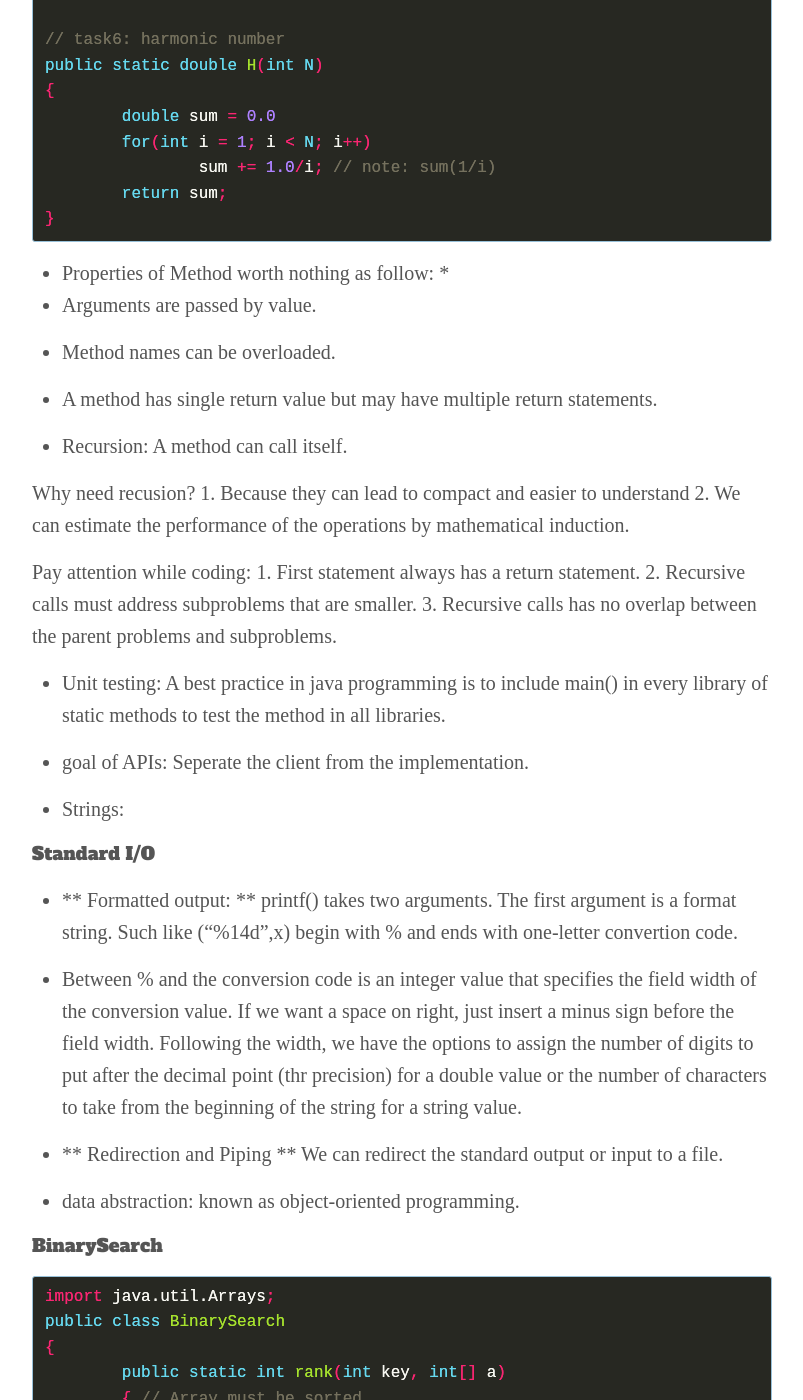
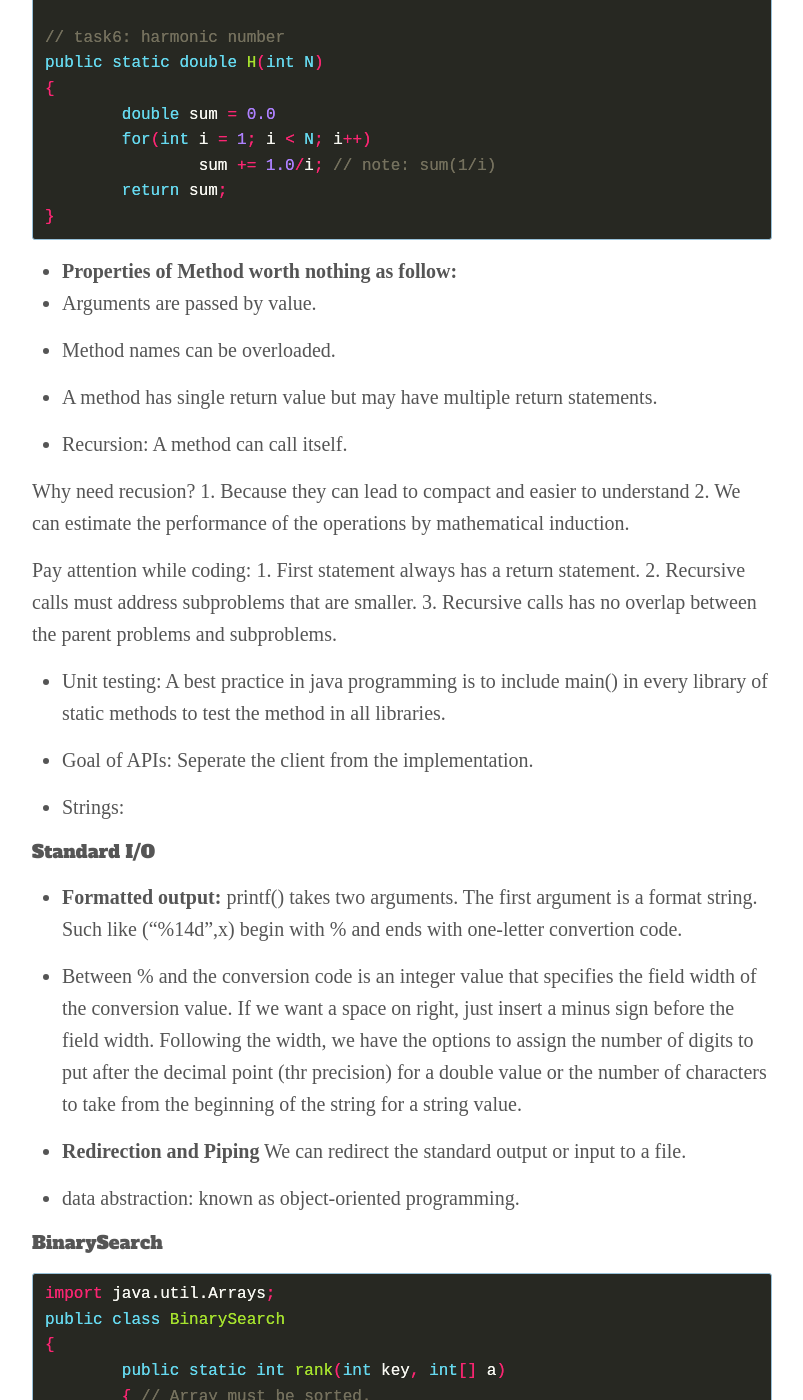
Before and after one commit to weina1117/weina1117.github.io, a Jekyll site: the page built from _posts/2016-11-20-algoritms4-chapter1.md, in a window 1280 px wide and 1400 px high, scrolled down 5727 px. Shown: the whole window, without its empty margins (238-1041 px from the left). Built offline with Jekyll 4.4.1, drawn with Linux system fonts in a browser that asks for light colours; some web fonts are replaced; comment, search, counter and statistics services are not loaded; some of the changed text lies outside the part shown.

Commit message:
revised format

````diff
--- a/_posts/2016-11-20-algoritms4-chapter1.md
+++ b/_posts/2016-11-20-algoritms4-chapter1.md
@@ -10,7 +10,7 @@ This chapter will cover these five main topics:
 
 - [1.1 Basic Programming Model](#11-basic-programming-model)
 - [1.2 Data Abstraction](#12-data-abstraction)
-- [1.3 Bags, Queues and Stacks](#13-bags,-queues-and-stacks)
+- [1.3 Bags, Queues and Stacks](#13-bags-queues-and-stacks)
 - [1.4 Analysis of Algorithms](#14-analysis-of-algorithms)
 - [1.5 Case Study: Union Find](#15-case-study-union-find)
 
@@ -28,6 +28,7 @@ A java program(class) is either a library of static methods(functions) or
 a data type definition.
 
 {% highlight sequence %}
+
 Java basic structure -> Primitive Data type
 					 -> Statements
 					 -> Arrays
@@ -36,6 +37,7 @@ Java basic structure -> Primitive Data type
 					 --> Static Method
 					 --> Data Abstraction
 					 --> Standard I/O
+
 {% endhighlight %}
 
 - [Primitive Data type](#primitive-data-type)
@@ -50,7 +52,7 @@ Java basic structure -> Primitive Data type
 - [Statement](#statement)
 - [Array](#array)
 - [Static Methods](#static-methods)
-- [Standard I/O](#standard-i/o)
+- [Standard I/O](#standard-io)
 - [BinarySearch](#binarysearch)
 
 |  type   |  set of values  |  operators     |      expression |    value |
@@ -81,7 +83,7 @@ Java basic structure -> Primitive Data type
 ##### Statement
 
 * Declaration: A declaration statement, java compiler checks for consistency.
-              Since java is a * strongly typed * language.
+              Since java is a **strongly typed** language.
 
 * Assignment: An assignment statement.
 
@@ -107,14 +109,13 @@ while(<boolean expression>)
 }
 {% endhighlight %}
 
-
 * Call and Return: Calls, and returns, relate to static methods.
 
 Simply to remember is:
 
 1. Initializing declaration
 
-2. ![Implicit Assignments]()
+2. Implicit Assignments
 
 2. Implicit Assignments
 
@@ -128,7 +129,7 @@ Simply to remember is:
 
 * stores a sequence of same type values, once we want to use one value of them,
   number and index them
-* To create a new array through the keyword * new * at the run time.
+* To create a new array through the keyword **new** at the run time.
 * Don't omit anyone step!!
   Following: declaring, creating and initializing.
 
@@ -180,6 +181,7 @@ for(i = 0; i < N; i++)
 		for(int k = 0; k < N; k++)
 			c[i][j] += a[i][k] * b[k][j];
 	}
+
 {% endhighlight %}
 
 ##### Static Methods
@@ -239,7 +241,8 @@ public static double H(int N)
 }
 
 {% endhighlight %}
-* Properties of Method worth nothing as follow: *
+
+* **Properties of Method worth nothing as follow:**
 * Arguments are passed by value.
 
 * Method names can be overloaded.
@@ -260,13 +263,13 @@ public static double H(int N)
 * Unit testing: A best practice in java programming is to include main() in every
   library of static methods to test the method in all libraries.
 
-* goal of APIs: Seperate the client from the implementation.
+* Goal of APIs: Seperate the client from the implementation.
 
 * Strings:
 
 ##### Standard I/O
 
-* ** Formatted output: ** printf() takes two arguments. The first argument is a format string.
+* **Formatted output:** printf() takes two arguments. The first argument is a format string.
   Such like ("%14d",x) begin with % and ends with one-letter convertion code.
 
 * Between % and the conversion code is an integer value that specifies the field width
@@ -275,7 +278,7 @@ public static double H(int N)
   digits to put after the decimal point (thr precision) for a double value or the number
   of characters to take from the beginning of the string for a string value.
 
-* ** Redirection and Piping **
+* **Redirection and Piping**
   We can redirect the standard output or input to a file.
 
 * data abstraction: known as object-oriented programming.
@@ -313,19 +316,22 @@ public class BinarySearch
 		}
 	}
 }
+
 {% endhighlight %}
 
 {% highlight sh %}
+
 $ java BinarySearch tinyW.txt < tinyT.txt
 50
 99
 13
 
-{% endhighlight %}
 // 1. tinyW.txt is white list, sorted it at first;
    2. redirct input, take white list as an input other than pinput by user;
    3. testing tinyT.txt records line by line, if the records is not on the
       whilt list, then print this records.
+
+{% endhighlight %}
 
 1.2 Data Abstraction
 --------------------
@@ -379,7 +385,8 @@ How to create an array (two steps):
 * Create each object in the array, using a standard constructor for each.
   "Must to initiate each object"
 
-```java
+{% highlight java %}
+
 Counter[] rolls = new Counter[SIDES + 1];
 for(int i=1; i < SIDES; i++)
 	rolls[i] = new Counter (i + "'s");
@@ -387,7 +394,8 @@ for(int i=1; i < SIDES; i++)
 int[] a = new int[N];
 for(int i=1; i < N; i++)
 	a[i] = i* N;
-```
+
+{% endhighlight %}
 
 ##### Example of Abstract Data Type
 
@@ -472,7 +480,8 @@ Defect. Stack overflows when N exceeds capacity.
 * Value: push onto value stack.
 * Operator: push onto operator stack.
 * Left parenthesis: ignore.
-* Right parenthesis: pop operator and two values; push the result of applying that operator to those values ontothe overand stack.
+* Right parenthesis: pop operator and two values;
+  Push the result of applying that operator to those values ontothe overand stack.
 
 
 1.4 Analysis of Algorithms
@@ -484,16 +493,16 @@ Defect. Stack overflows when N exceeds capacity.
 1.5 Case Study: Union Find
 --------------------------
 
-### **Two Classic Algorithm**
+### Two Classic Algorithm
 
-#### **Quick-find**
+#### Quick-find
 
-##### **Data Structure**
+##### Data Structure
 
 * Integer Array id[] of size N
 * Interpretation: p and q are connected if and only if they have the same id.
 
-##### This is so called eager algorithm,for solving kind activity problem.
+**This is so called eager algorithm,for solving kind activity problem.**
 
 **Find** Check if p and q have the same id.
 **Union** To merge components containing p and q,change all entries whose id equals id[p] to id[q].
@@ -505,9 +514,9 @@ Defect. Stack overflows when N exceeds capacity.
 |quick-find |      N     |   N   |   1  |
 
 
-#### **Quick-union**
+#### Quick-union
 
-##### **Data Structure**
+##### Data Structure
 
 * Integer Array id[] of size N
 * Interpretation: id[i] is parent of i.
@@ -523,21 +532,21 @@ Defect. Stack overflows when N exceeds capacity.
 |quick-find |      N     |   N   |   1  |
 |quick-union|      N     |tree height|tree height| <--worst case
 
-#### **Quick-find defect**
+#### Quick-find defect
 
 * Union too expensive(N array accesses).
 * Trees are flat, but too expensive to keep them flat.
 
-#### **Quick-union defect**
+#### Quick-union defect
 
 * Trees can get tall.
 * Find too expensive(could be N array accesses).
 
-#### **Improvements** Weighted quick-union
+#### Improvements Weighted quick-union
 
 ##### Weighted quick-union
 
-##### **Data Structure**
+##### Data Structure
 
  Same as quick-union, but maintain extra array sz[i] to count number of objects in the tree rooted at i.
 
@@ -555,7 +564,7 @@ Defect. Stack overflows when N exceeds capacity.
 |quick-union|      N     |tree height|tree height|
 |weighted QU|      N     |  lgN  | lgN  |
 
-### **Analysis of Algorithms**
+### Analysis of Algorithms
 
  Here is the issues from the poin of view of different types of characters:
 
@@ -573,4 +582,4 @@ Defect. Stack overflows when N exceeds capacity.
 * Understand theoretical basis.
 * Primary practical reason: avoid performance bugs.
 
-##### A scientific method applied to analysis of algorithms has it's Principles, that are experiments must be reproducible and hypotheses must be falsifiable.
+**A scientific method applied to analysis of algorithms has it's Principles, that are experiments must be reproducible and hypotheses must be falsifiable.**
````
